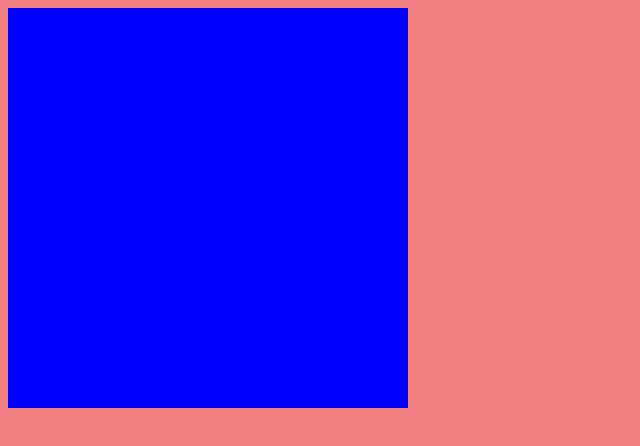
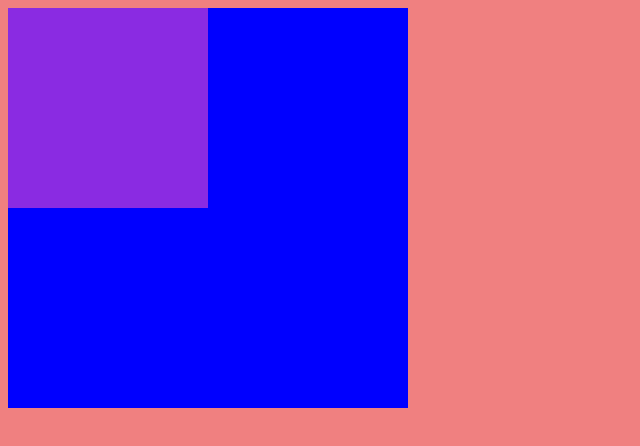
Before and after one commit to DioFilosofo/Prueba, a plain HTML site: page index.html in a window 1280 px wide. Shown: the whole page, without its empty margins (0-640 px from the left). Drawn offline with Linux system fonts and the light colour scheme.

Commit message:
cambio linea en HTML

```diff
--- a/index.html
+++ b/index.html
@@ -11,7 +11,7 @@
 
 <body>
     <div class="main">
-        <!-- <div class="box"></div> -->
+        <div class="box"></div>
     </div>
 
 
```
